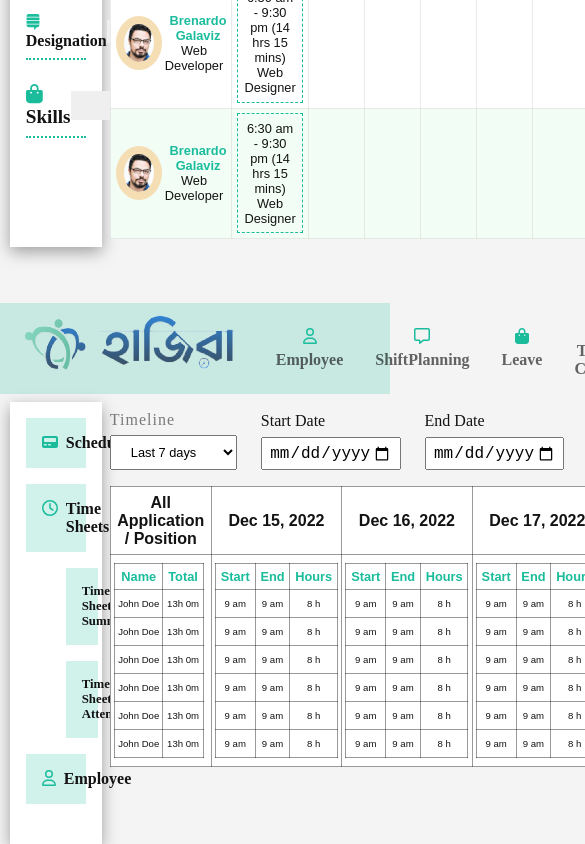
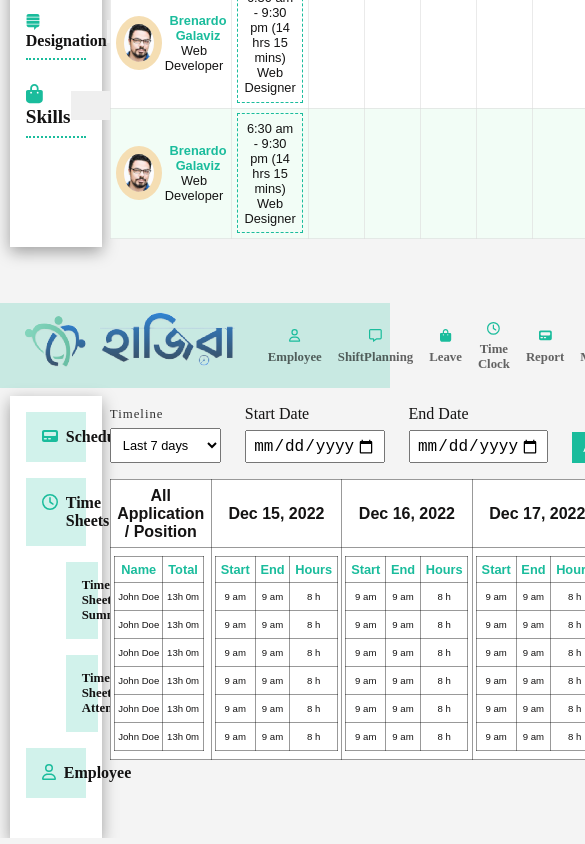
Before and after one commit to RatonRoy/Hazira, an Angular app: page / in a window 390 px wide. Shown: the part 981-1825 px from the top of the page, 585 px wide, since content can reach past the window. Built offline with nearby package versions, Linux system fonts and the light colour scheme.

Commit message:
add some style to the first page

```diff
--- a/src/app/second-page/hazira-table/hazira-table.component.css
+++ b/src/app/second-page/hazira-table/hazira-table.component.css
@@ -18,7 +18,7 @@
   font-size: 1rem;
   margin-bottom: 0.4rem;
   letter-spacing: 1px;
-  color: rgb(0, 0, 0, 0.5);
+  color: rgb(0, 0, 0, 0.8);
   display: inline-block;
 }
 .timeline select {
@@ -86,6 +86,23 @@
 }
 /* end of  form styles  */
 
+@media (max-width: 1150px) {
+  .btn-export,
+  .btn-reset,
+  .btn-submit {
+    padding: 0.5rem;
+    font-size: 0.8rem;
+  }
+  .timeline label {
+    font-size: 0.8rem;
+  }
+  .timeline select {
+    font-size: 0.8rem;
+    padding: 0.5rem;
+  }
+
+}
+
 /* *******************
 Start of table styles
 ******************/
@@ -123,5 +140,4 @@ th {
 td {
   padding: 0.5rem 0.2rem;
   font-size: 0.6rem;
-  /* text-align: left; */
 }
--- a/src/app/second-page/header-second/header-second.component.css
+++ b/src/app/second-page/header-second/header-second.component.css
@@ -75,3 +75,15 @@
   margin-bottom: 5px;
 }
 /* End of the  Mid container  */
+
+@media (max-width: 1150px) {
+  .single-mid-item {
+    padding: 0.5rem;
+  }
+  .single-mid-item h3 {
+    font-size: 0.8rem;
+  }
+  .mid-icon {
+    font-size: 0.8rem;
+  }
+}
```
Also changed, not shown: src/app/second-page/hazira-table/hazira-table.component.html (line endings or trailing spaces).
